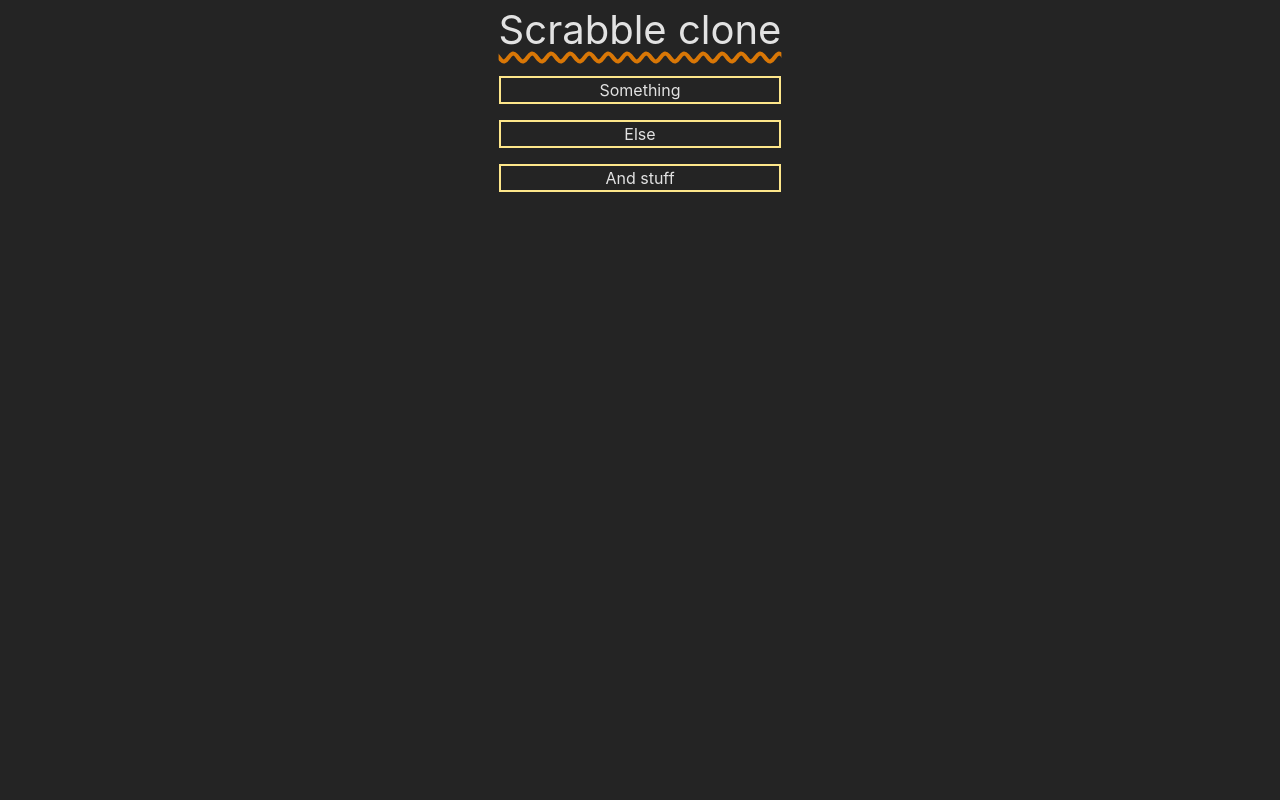
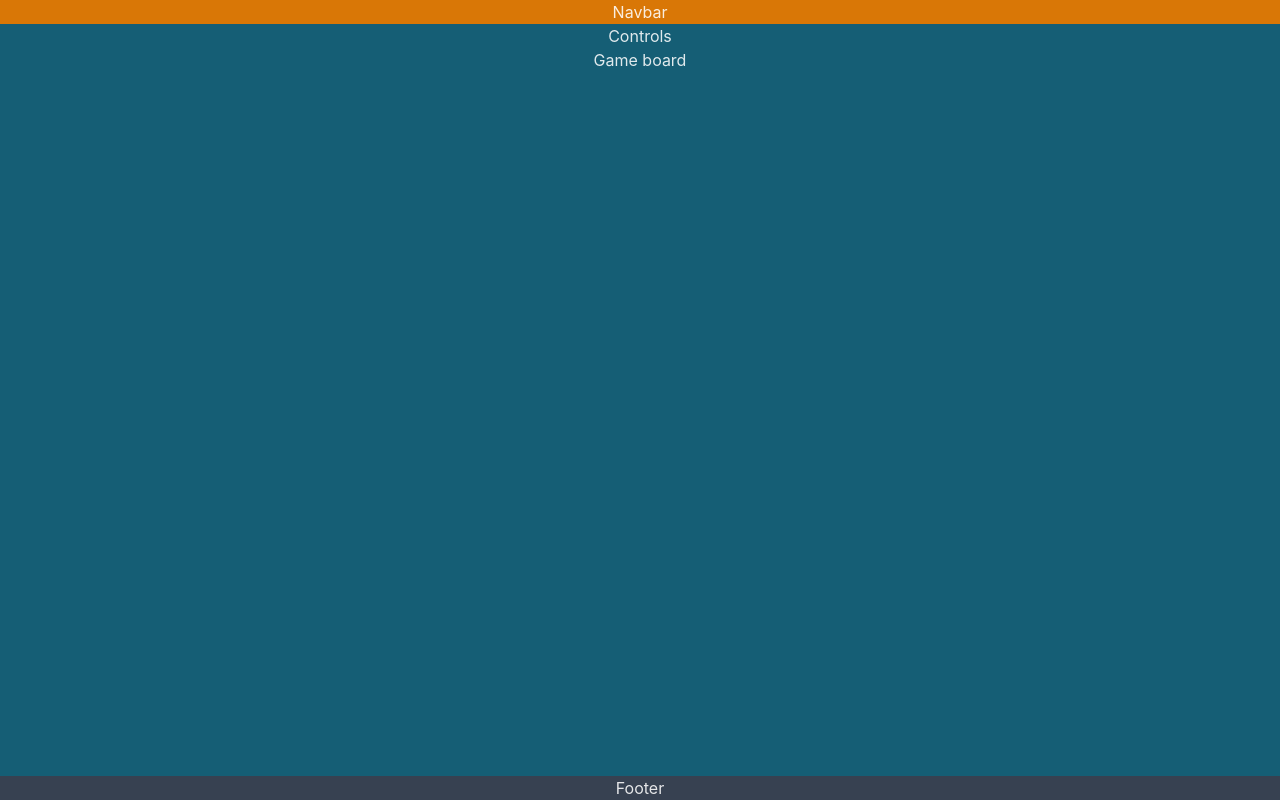
Before and after one commit to anonOstrich/scrabble-clone, a React (Vite) app: page / in a window 1280 px wide. Built offline with nearby package versions, Linux system fonts and the light colour scheme.

Commit message:
Basic layout

```diff
--- a/src/App.css
+++ b/src/App.css
@@ -1,6 +1,11 @@
 #root {
   height: 100%;
+  min-height: 100vh;
+  width: 100%;
   margin: 0 auto;
-  min-height: 100vh;
   text-align: center;
+  display: flex;
+  flex-direction: column;
+  justify-content: space-between;
+  align-items: stretch;
 }
--- a/src/App.tsx
+++ b/src/App.tsx
@@ -2,18 +2,14 @@ import './App.css';
 
 function App() {
   return (
-    <main>
-      <h1 className="mb-4 text-[40px] underline underline-offset-[8px] decoration-wavy decoration-amber-600 decoration-[4px]">
-        Scrabble clone
-      </h1>
-      <section>
-        <ul className="space-y-4">
-          <li className="border-amber-200 border-2">Something</li>
-          <li className="border-amber-200 border-2">Else</li>
-          <li className="border-amber-200 border-2">And stuff</li>
-        </ul>
-      </section>
-    </main>
+    <>
+      <nav className="bg-amber-600">Navbar</nav>
+      <main className="bg-cyan-800 flex-1">
+        <section>Controls</section>
+        <section>Game board</section>
+      </main>
+      <footer className="bg-gray-700">Footer</footer>
+    </>
   );
 }
 
```
